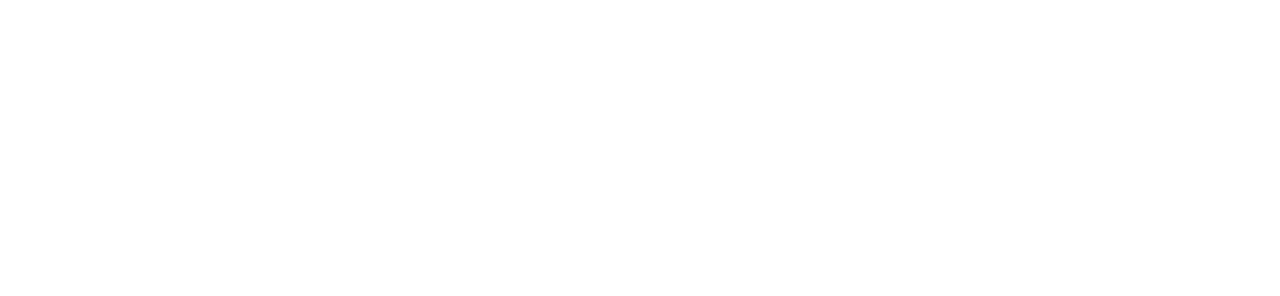
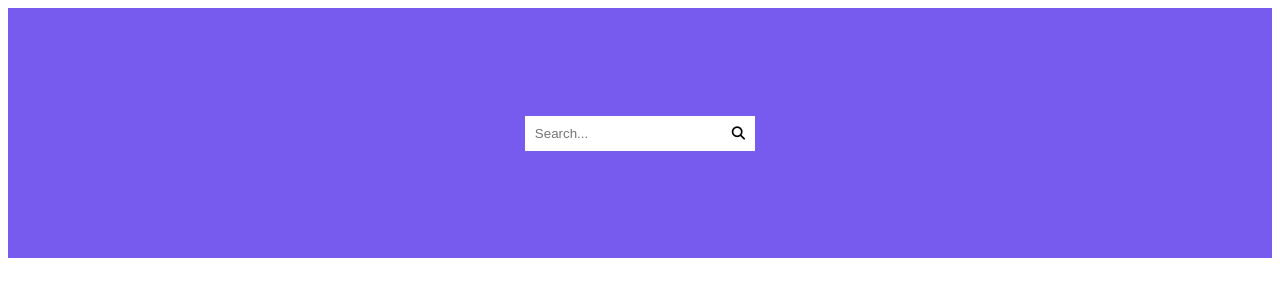
Before and after one commit to acciojob/Interactive-Search-Akshay18bhatt, a website: page main.html in a window 1280 px wide. Drawn offline with Linux system fonts and the light colour scheme.

Commit message:
created a submission

```diff
--- a/main.html
+++ b/main.html
@@ -4,10 +4,15 @@
 
 <head>
 	<link rel="stylesheet" href="styles.css">
+	<link rel="stylesheet" href="https://cdnjs.cloudflare.com/ajax/libs/font-awesome/6.4.2/css/all.min.css" integrity="sha512-z3gLpd7yknf1YoNbCzqRKc4qyor8gaKU1qmn+CShxbuBusANI9QpRohGBreCFkKxLhei6S9CQXFEbbKuqLg0DA==" crossorigin="anonymous" referrerpolicy="no-referrer" />
 </head>
 
 <body>
 	<!-- the entire body must be written by student -->
+	<div class="search">
+		<input class="input" placeholder="Search..." name="search">
+		<button onclick="btnClicked" class="btn"><i class="fa-solid fa-magnifying-glass" style="color: #000000;"></i></button>
+	</div>
     <script type="text/javascript" src="./script.js">
 </script>
 
--- a/script.js
+++ b/script.js
@@ -1 +1,6 @@
 //your JS code here. If required.
+let input= document.querySelector(".input");
+function btnClicked(){
+	input.focus();
+
+}
--- a/styles.css
+++ b/styles.css
@@ -1 +1,15 @@
 /*  your css code here. If applicable */
+.search{
+	width:100%;
+	background-color:#765BEE;
+	height:250px;
+	display:flex;
+	justify-content:center;
+	align-items:center;
+	border:none;
+}
+input, button{
+	border:none;
+	padding:10px;
+	background-color:white;
+}
```
